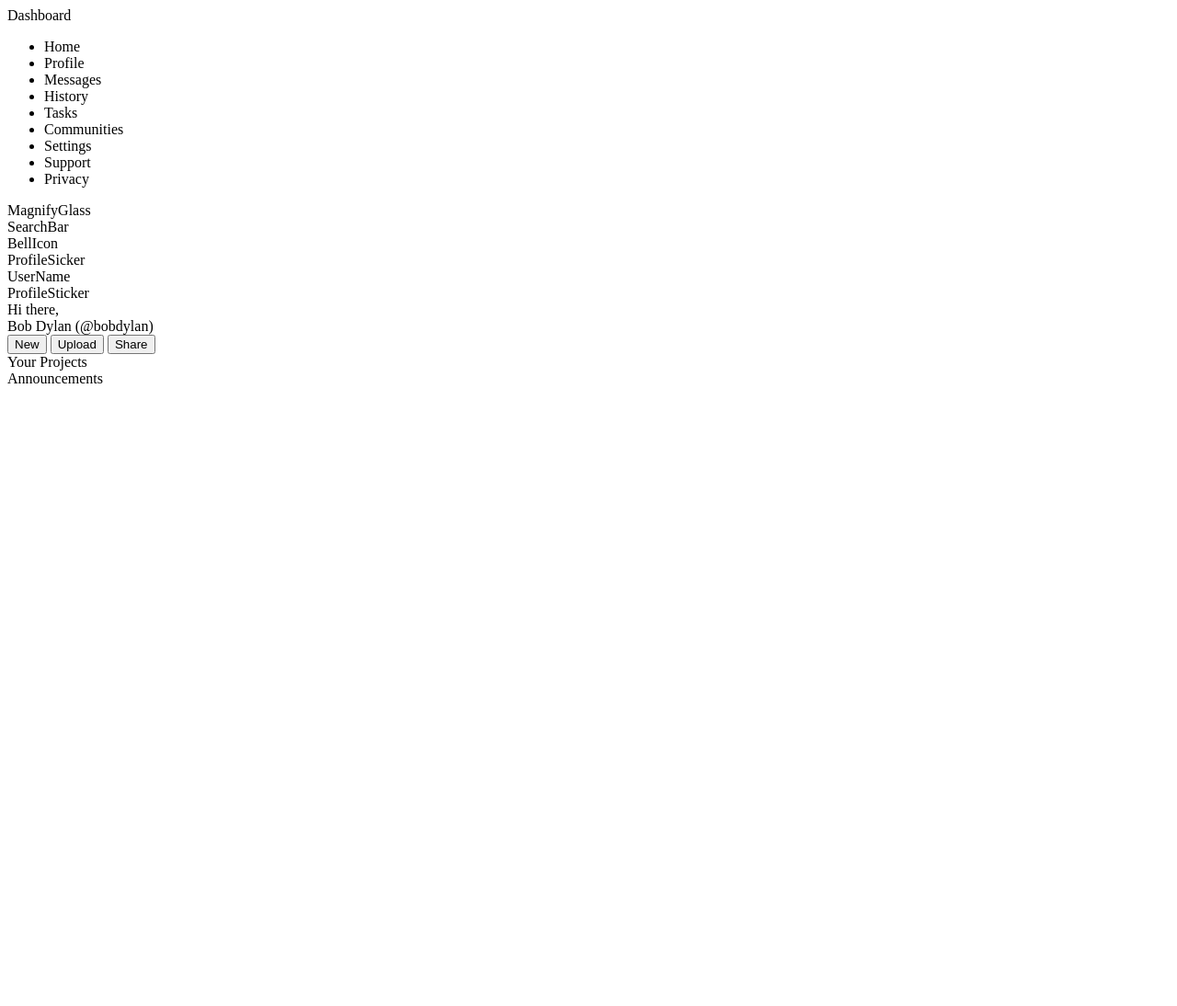
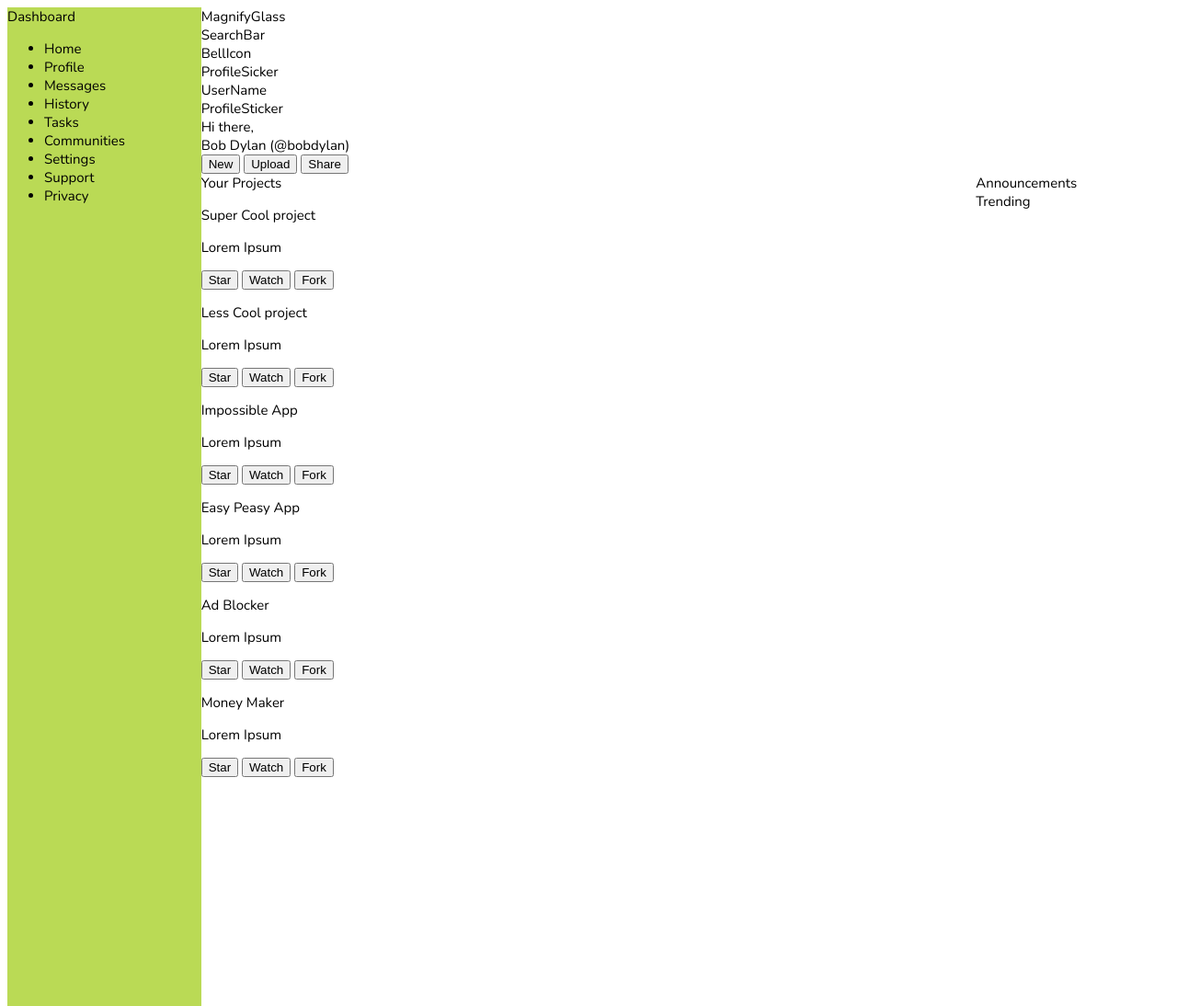
Before and after one commit to BreadleyCooper/TOP-admin-dashboard, a plain HTML site: page index.html in a window 1280 px wide. Shown: the whole page at 92% size. Before the commit the page ends 800 px from the top, so only its background shows below. Drawn offline with nearby package versions, Linux system fonts and the light colour scheme.

Commit message:
saved and pushed as requested - Isaac

```diff
--- a/index.html
+++ b/index.html
@@ -50,13 +50,50 @@
         <div class="contentContainer">
             <div class="cardContainer">
                 <div class="cardTitle">Your Projects</div>
-                <div class="card"></div>
-                <div class="card"></div>
-                <div class="card"></div>
-                <div class="card"></div>
-                <div class="card"></div>
-                <div class="card"></div>
+                <div class="card">
+                    <p class="cardHeader">Super Cool project</p>
+                    <p class="cardContent">Lorem Ipsum</p>
+                    <button class="cardButton">Star</button>
+                    <button class="cardButton">Watch</button>
+                    <button class="cardButton">Fork</button>
                 </div>
+                <div class="card">
+                    <p class="cardHeader">Less Cool project</p>
+                    <p class="cardContent">Lorem Ipsum</p>
+                    <button class="cardButton">Star</button>
+                    <button class="cardButton">Watch</button>
+                    <button class="cardButton">Fork</button>
+                </div>
+                <div class="card">
+                    <p class="cardHeader">Impossible App</p>
+                    <p class="cardContent">Lorem Ipsum</p>
+                    <button class="cardButton">Star</button>
+                    <button class="cardButton">Watch</button>
+                    <button class="cardButton">Fork</button>
+                </div>
+                <div class="card">
+                    <p class="cardHeader">Easy Peasy App</p>
+                    <p class="cardContent">Lorem Ipsum</p>
+                    <button class="cardButton">Star</button>
+                    <button class="cardButton">Watch</button>
+                    <button class="cardButton">Fork</button>
+                </div>
+                <div class="card">
+                    <p class="cardHeader">Ad Blocker</p>
+                    <p class="cardContent">Lorem Ipsum</p>
+                    <button class="cardButton">Star</button>
+                    <button class="cardButton">Watch</button>
+                    <button class="cardButton">Fork</button>
+                </div>
+                <div class="card">
+                    <p class="cardHeader">Money Maker</p>
+                    <p class="cardContent">Lorem Ipsum</p>
+                    <button class="cardButton">Star</button>
+                    <button class="cardButton">Watch</button>
+                    <button class="cardButton">Fork</button>
+                </div>
+            </div>
+            <div class="rightContainer">
                 <div class="announcementContainer">
                     <div class="announcementTitle">Announcements</div>
                     <div class="announcemenetsCard">
@@ -66,7 +103,7 @@
                     </div>
                 </div>
                 <div class="trendingContainer">
-                <div class="trendingTitle"></div>
+                    <div class="trendingTitle">Trending</div>
                     <div class="trending">
                         <div class="trendingCard">
                             <div class="trendingItem1"></div>
@@ -78,5 +115,6 @@
                 </div>
             </div>
         </div>
+    </div>
 </body>
 </html>
--- a/style.css
+++ b/style.css
@@ -0,0 +1,24 @@
+@import url('https://fonts.googleapis.com/css2?family=Nunito:ital,wght@0,200;0,300;0,400;0,500;0,600;0,700;0,800;0,900;1,200;1,300;1,400;1,500;1,600;1,700;1,800;1,900&family=Roboto:ital,wght@0,300;0,900;1,300&family=Russo+One&display=swap');
+:root {
+    font-family: "Nunito", sans-serif;
+    font-size: 15px;
+}
+.container {
+    display: grid;
+    grid-template-columns: 1fr 5fr;
+    grid-template-rows: 1fr 5fr;
+}
+.sidebar {
+    background-color: #bada55;
+    grid-area: 1 / 1 / -1 / 2;
+
+}
+.header {
+    grid-area: 1 / 2 / 2 / -1;
+    display: grid;
+}
+.contentContainer {
+    grid-area: 2 / 2 / -1 / -1;
+    display: grid;
+    grid-template-columns: 4fr 1fr;
+}
```
Lines whose indentation alone changed are shown as unchanged.
